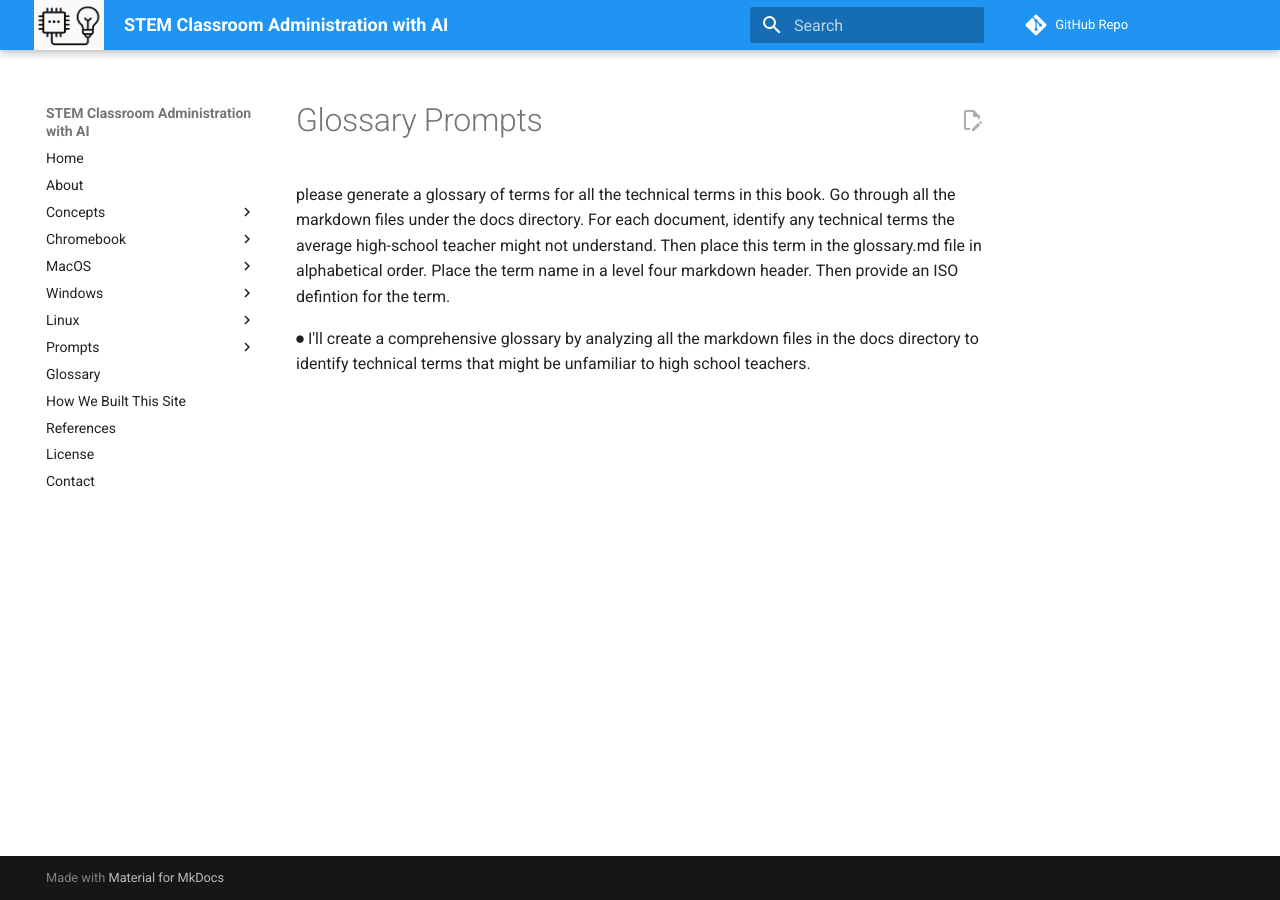
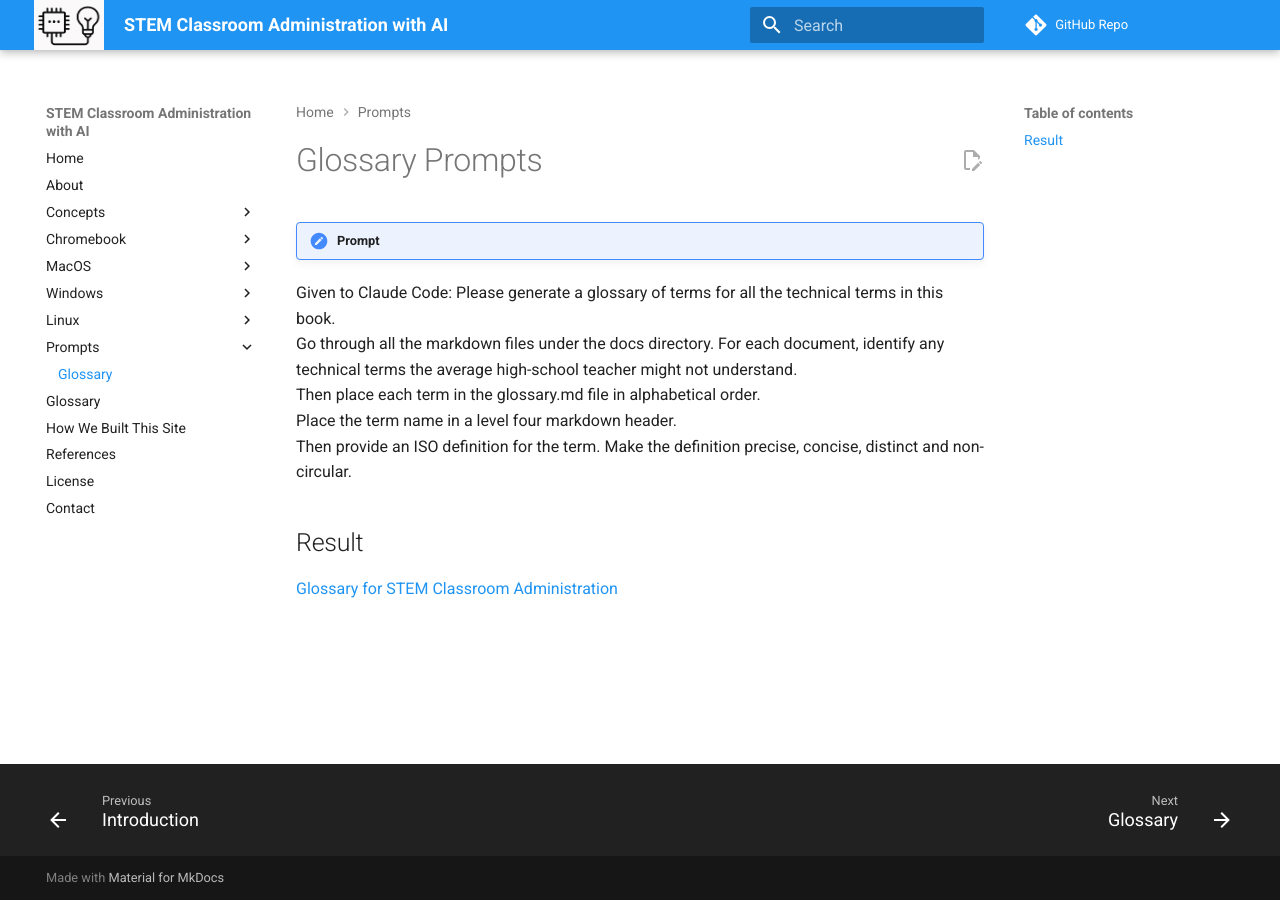
Before and after one commit to dmccreary/stem-classroom-admin, an MkDocs documentation site: the page built from docs/prompts/glossary.md, in a window 1280 px wide. Built offline with MkDocs 1.6.1 and Material for MkDocs 9.7.7, drawn with Linux system fonts in a browser that asks for light colours; comment, search, counter and statistics services are not loaded.

Commit message:
updating content

```diff
--- a/docs/prompts/glossary.md
+++ b/docs/prompts/glossary.md
@@ -1,8 +1,15 @@
 # Glossary Prompts
 
-please generate a glossary of terms for all the technical terms in this book.  Go through all the markdown files under the docs directory.  For
-  each document, identify any technical terms the average high-school teacher might not understand.  Then place this term in the glossary.md file
-  in alphabetical order.  Place the term name in a level four markdown header.  Then provide an ISO defintion for the term.
+!!! prompt
+  Given to Claude Code:
+  Please generate a glossary of terms for all the technical terms in this book.
+  Go through all the markdown files under the docs directory.
+  For each document, identify any technical terms the average high-school teacher might not understand.
+  Then place each term in the glossary.md file in alphabetical order.
+  Place the term name in a level four markdown header.
+  Then provide an ISO definition for the term.
+  Make the definition precise, concise, distinct and non-circular.
 
-⏺ I'll create a comprehensive glossary by analyzing all the markdown files in the docs directory to identify technical terms that might be
-  unfamiliar to high school teachers.
+## Result
+
+[Glossary for STEM Classroom Administration](../glossary.md)
--- a/mkdocs.yml
+++ b/mkdocs.yml
@@ -13,6 +13,7 @@
     - Introduction: concepts/index.md
     - USB Port Administration: concepts/usb-port-administration.md
     - USB Power Draw: concepts/usb-power-draw.md
+    - Measuring Power Draw: concepts/measuring-power-draw.md
     - Generating Pi Images: concepts/gen-pi-images.md
   - Chromebook:
     - Introduction: chromebook/index.md
@@ -28,7 +29,8 @@
   - Linux:
     - Introduction: linux/index.md
   - Prompts:
-    - Introduction: prompts/index.md`
+    - Introduction: prompts/index.md
+    - Glossary: prompts/glossary.md
   - Glossary: glossary.md
   - How We Built This Site: how-we-built-this-site.md
   - References: references.md
```
Also changed, not shown: docs/concepts/usb-power-draw.md (+2 -0 lines), docs/concepts/measuring-power-draw.md (line endings or trailing spaces).
